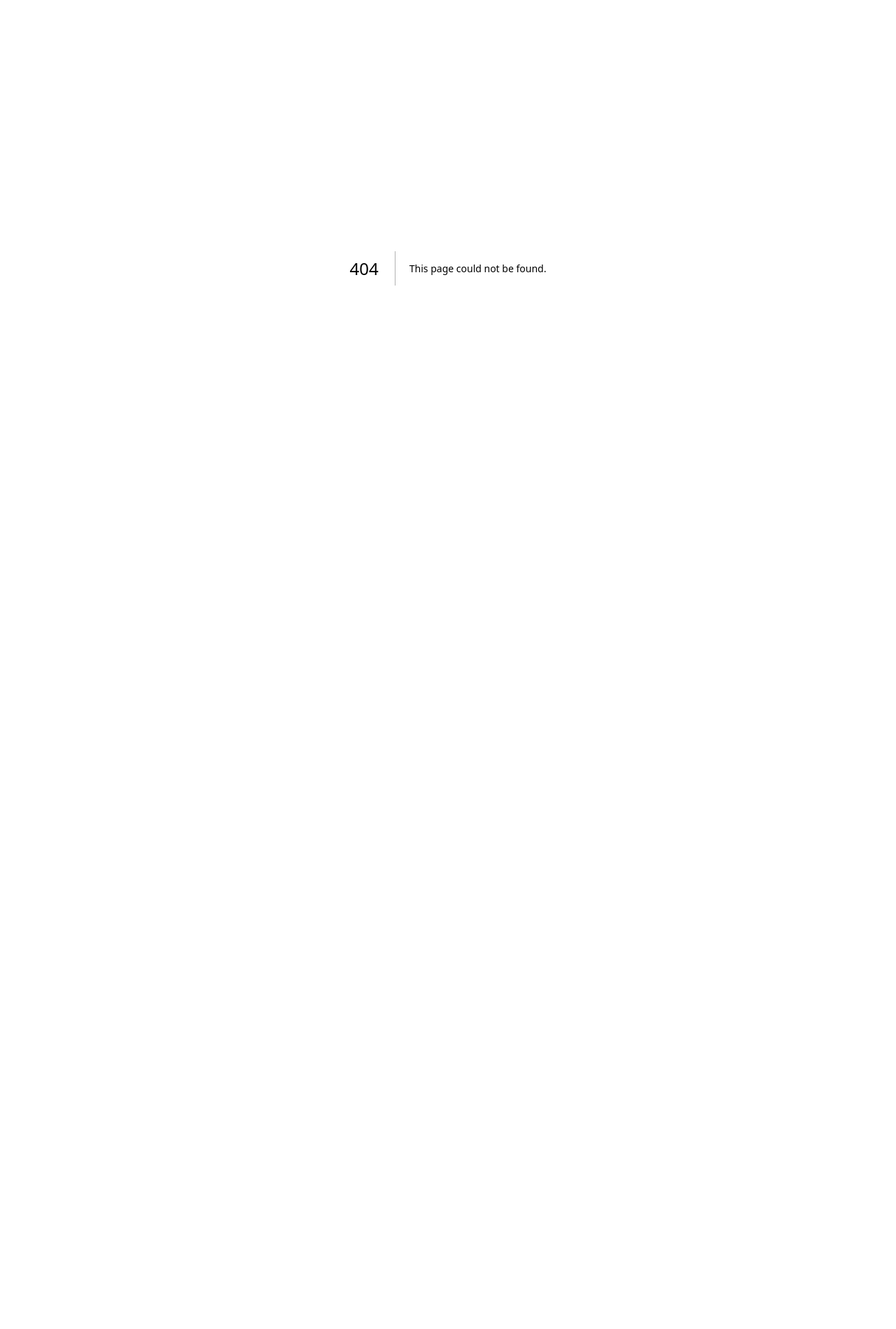
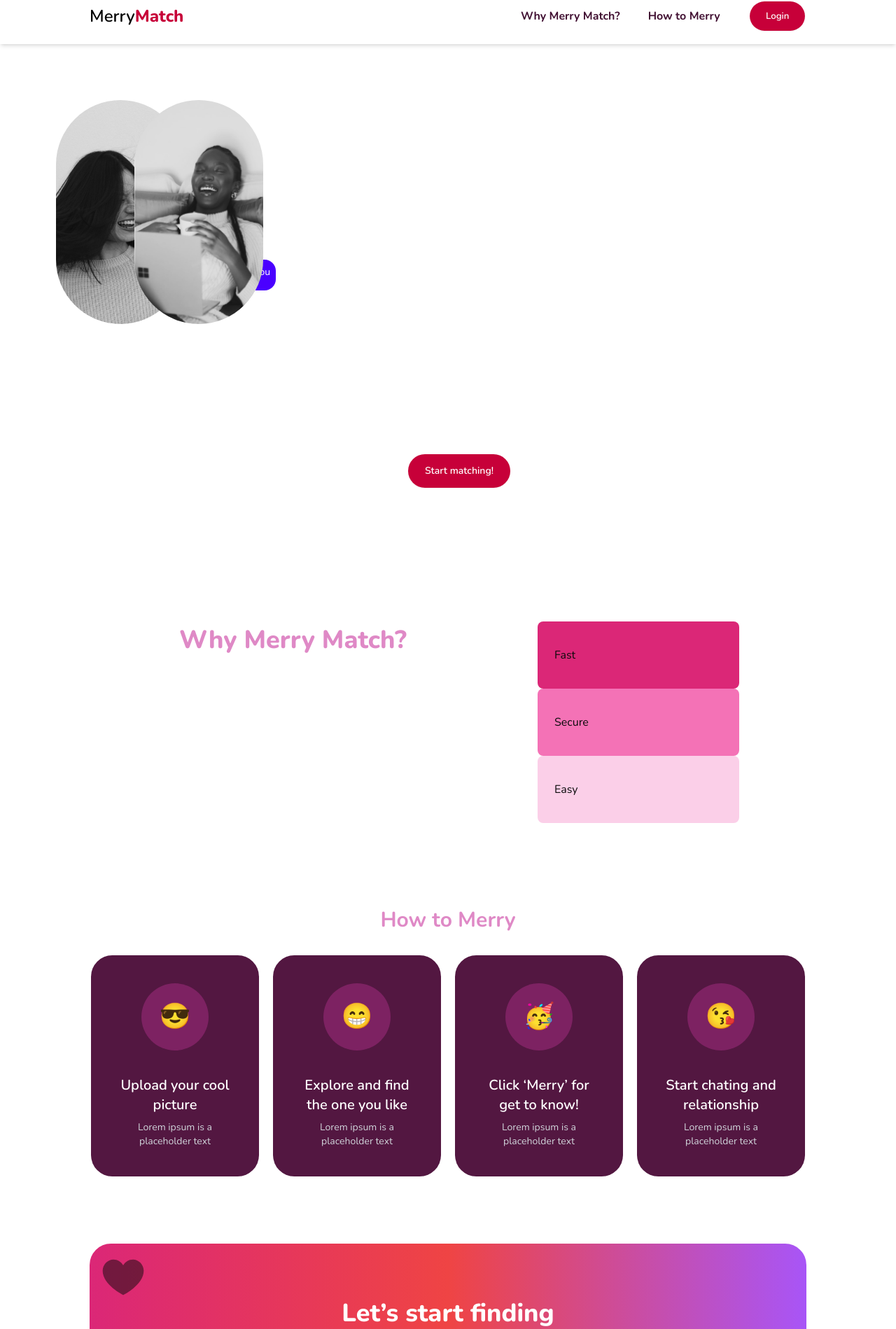
Before and after one commit to sappakit/merry_match_project_test, a Next.js app: page /homepage in a window 1280 px wide. Before the commit this address had no page. Shown: the part 17-1916 px from the top of the page at 70% size. Before the commit the page ends 800 px from the top, so only its background shows below. Built offline with nearby package versions, Linux system fonts and the light colour scheme.

Commit message:
feat: Create landing page layout with hero, cards, and footer

```diff
--- /dev/null
+++ b/src/components/landing-page/card-section.js
@@ -0,0 +1,59 @@
+import { CustomButton } from "@/components/CustomUi";
+import { GoHeartFill } from "react-icons/go";
+export default function CardSection() {
+  return (
+    <>
+
+
+{/* ใช้คอนเซป prop มาช่วย render */}
+<div class=" text-white p-6 lg:py-24">
+  <h2 class="text-center text-3xl font-bold text-second-300 mb-8">How to Merry</h2>
+  {/* box for responsive  ไส้นอก */}
+  <figure class="flex flex-col container mx-auto  lg:flex-row lg:justify-center lg:gap-5 items-center space-y-6  lg:space-y-0">
+    {/* <!-- Step 1 --> */}
+    <div class="bg-second-700 p-10 rounded-badge flex  flex-col items-center w-full lg:w-[15rem]">
+      <div class="text-4xl w-24 h-24 bg-second-600 rounded-full mb-4 flex  col justify-center items-center"> <span className="text-center"> 😎 </span> </div>
+      <article className="mt-5 text-center">
+      <h3 class="text-xl  font-semibold mb-2">Upload your cool picture</h3>
+      <p class="text-sm text-gray-300">Lorem ipsum is a placeholder text</p>
+      </article>
+    </div>
+    {/* <!-- Step 2 --> */}
+    <div class="bg-second-700 p-10 rounded-badge flex  flex-col items-center w-full lg:w-[15rem]">
+      <div class="text-4xl w-24 h-24 bg-second-600 rounded-full mb-4 flex  col justify-center items-center"> <span className="text-center"> 😁 </span> </div>
+      <article className="mt-5 text-center">
+      <h3 class="text-xl  font-semibold mb-2">Explore and find the one you like</h3>
+      <p class="text-sm text-gray-300">Lorem ipsum is a placeholder text</p>
+      </article>
+    </div>
+    {/* <!-- Step 3 --> */}
+    <div class="bg-second-700 p-10 rounded-badge flex  flex-col items-center w-full lg:w-[15rem]">
+      <div class="text-4xl w-24 h-24 bg-second-600 rounded-full mb-4 flex  col justify-center items-center"> <span className="text-center"> 🥳 </span> </div>
+      <article className="mt-5 text-center">
+      <h3 class="text-xl  font-semibold mb-2">Click ‘Merry’ for get to know!</h3>
+      <p class="text-sm text-gray-300">Lorem ipsum is a placeholder text</p>
+      </article>
+    </div>
+    {/* <!-- Step 4 --> */}
+    <div class="bg-second-700 p-10 rounded-badge flex  flex-col items-center w-full lg:w-[15rem]">
+      <div class="text-4xl w-24 h-24 bg-second-600 rounded-full mb-4 flex col justify-center items-center"> <span className="text-center"> 😘 </span> </div>
+      <article className="mt-5 text-center">
+      <h3 class="text-xl  font-semibold mb-2">Start chating and relationship </h3>
+      <p class="text-sm text-gray-300">Lorem ipsum is a placeholder text</p>
+      </article>
+    </div>
+  </figure>
+
+</div>
+
+
+
+
+{/* ใส่ onclike เพื่อ ย้อน path ไป หน้า macthcing or login */}
+
+
+    </>
+  );
+}
+
+// -left-4 -top-20
--- /dev/null
+++ b/src/components/landing-page/header-section.js
@@ -0,0 +1,57 @@
+import { CustomButton } from "@/components/CustomUi";
+import { NavBar } from "@/components/NavBar";
+export default function HeaderSection() {
+  return (
+    <>
+<header className="relative min-h-screen flex flex-col w-full items-center justify-center">
+  {/* รูปภาพและ Bubble ซ้าย */}
+  <figure className="absolute -left-4 -top-[95px] lg:top-20 lg:left-20">
+    <div className="relative h-[20rem] w-[11.5rem] overflow-hidden rounded-full">
+      <img
+        src="/images/person-hompage1.jpg"
+        alt="Person"
+        className="scale-120 h-full w-full object-cover"
+      />
+    </div>
+    <div className="chat chat-start relative -top-[7rem] left-[8rem] lg:-top-[6rem] lg:left-[10rem]">
+      <div className="chat-bubble chat-bubble-primary p-2 text-sm text-utility-primary">
+        Hi! Nice to meet you
+      </div>
+    </div>
+  </figure>
+
+  {/* Section ตรงกลาง */}
+  <section className="flex flex-col items-center justify-center text-center space-y-12 mt-36 lg:ml-8">
+    <article>
+      <h1 className="text-6xl font-extrabold text-utility-primary">
+        Make the <br />
+        first ‘Merry’
+      </h1>
+      <h2 className="mt-6 text-xl font-bold text-utility-primary">
+        If you feel lonely, let’s start meeting <br />
+        new people in your area! <br />
+        Don’t forget to get Merry with us
+      </h2>
+      <div className="mt-12">
+        <CustomButton type="submit" buttonType="primary" customStyle="w-40">
+          Start matching!
+        </CustomButton>
+      </div>
+    </article>
+  </section>
+
+  {/* รูปภาพและ Bubble ขวา */}
+  <figure className="absolute top-[38rem] left-[12rem] lg:top-20 lg:right-20">
+    <div className=" h-[20rem] w-[11.5rem] overflow-hidden rounded-full">
+      <img
+        src="/images/person-hompage2.jpg"
+        alt="Person"
+        className="scale-120 h-full w-full object-cover"
+      />
+    </div>
+  </figure>
+</header>
+
+    </>
+  );
+}
--- /dev/null
+++ b/src/components/landing-page/startmatching-section.js
@@ -0,0 +1,32 @@
+import { CustomButton } from "@/components/CustomUi";
+import { GoHeartFill } from "react-icons/go";
+export default function StartMacthing() {
+  return (
+    <>
+
+<section className="flex items-center justify-center  container mx-auto lg:mb-10  lg:px-16">
+  <div className="max-w-5xl w-full lg:rounded-badge  bg-gradient-to-r from-pink-600 via-red-500 to-purple-500 p-8 lg:p-20   relative text-center">
+    <h2 className="text-2xl lg:text-4xl font-extrabold text-white mb-6">
+      Let’s start finding <br />
+      and matching someone new
+    </h2>
+
+    <CustomButton className=" px-6 py-3 bg-white font-semibold " buttonType="secondary" >
+    Start Matching!
+    </CustomButton>
+
+    {/* Decorative Hearts  มาเก็บสไตล์ทีหลัง*/}
+    {/* big  */}
+    <div> <GoHeartFill className="absolute top-4 left-4 w-16 h-16 opacity-50" /> </div>
+      {/* medium  */}
+    <div> <GoHeartFill className="absolute bottom-4 right-4 w-12 h-12  opacity-50" /> </div>
+        {/* small  */}
+    <div> <GoHeartFill className="absolute bottom-2 right-2 w-5 h-5  opacity-50" /> </div>
+  </div>
+</section>
+
+    </>
+  );
+}
+
+// -left-4 -top-20
--- /dev/null
+++ b/src/components/landing-page/whymarry.js
@@ -0,0 +1,63 @@
+import { CustomButton } from "@/components/CustomUi";
+import { GoHeartFill } from "react-icons/go";
+export default function WhyMerrySection() {
+  return (
+    <>
+    <section className="flex flex-col lg:flex-row items-center justify-center gap-8 ">
+  {/* Left Content */}
+  <div className="max-w-lg text-white p-6 lg:p-8">
+    <h1 className="text-3xl lg:text-4xl font-extrabold text-second-300 mb-6">
+      Why Merry Match?
+    </h1>
+    <p className="text-lg mb-6">
+      Merry Match is a new generation of online dating website for everyone
+    </p>
+    <p className="text-sm leading-relaxed">
+      Whether you’re committed to dating, meeting new people, expanding your
+      social network, meeting locals while traveling, or even just making a
+      small chat with strangers.
+    </p>
+    <p className="text-sm leading-relaxed mt-4">
+      This site allows you to make your own dating profile, discover new people,
+      save favorite profiles, and let them know that you’re interested.
+    </p>
+  </div>
+
+  {/* Right Content */}
+  <div className="relative flex flex-col md:flex-row lg:flex-col items-center md:items-start space-y-6 md:space-y-0 md:space-x-6 lg:space-x-0">
+    {/* Box 1 */}
+    <div className=" flex items-center justify-between w-[16rem] h-[5rem] md:w-[18rem] md:h-[6rem] rounded-lg bg-pink-600">
+      <div className="flex items-center px-4">
+        <p className="ml-2">Fast</p>
+      </div>
+      <div className="absolute top-[-1.5rem] right-[-1.5rem] rounded-full overflow-hidden w-10 h-10">
+        {/* Optional Image */}
+      </div>
+    </div>
+
+    {/* Box 2 */}
+    <div className="flex items-center justify-between w-[16rem] h-[5rem] md:w-[18rem] md:h-[6rem] rounded-lg bg-pink-400">
+      <div className="flex items-center px-4">
+        <p className="ml-2">Secure</p>
+      </div>
+      <div className="absolute top-[-1.5rem] left-[-1.5rem] rounded-full overflow-hidden w-10 h-10">
+        {/* Optional Image */}
+      </div>
+    </div>
+
+    {/* Box 3 */}
+    <div className=" flex items-center justify-between w-[16rem] h-[5rem] md:w-[18rem] md:h-[6rem] rounded-lg bg-pink-200">
+      <div className="flex items-center px-4">
+        <p className="ml-2">Easy</p>
+      </div>
+      <div className="absolute bottom-[-1.5rem] right-[-1.5rem] rounded-full overflow-hidden w-10 h-10">
+        {/* Optional Image */}
+      </div>
+    </div>
+  </div>
+</section>
+
+
+    </>
+  );
+}
--- /dev/null
+++ b/src/pages/homepage/index.js
@@ -0,0 +1,22 @@
+import { CustomButton } from "@/components/CustomUi";
+import { NavBar, Footer } from "@/components/NavBar";
+import { GoHeartFill } from "react-icons/go";
+import CardSection from "@/components/landing-page/card-section";
+import StartMacthing from "@/components/landing-page/startmatching-section";
+import HeaderSection from "@/components/landing-page/header-section";
+import WhyMerrySection from "@/components/landing-page/whymarry";
+export default function Homepage() {
+  return (
+    <>
+
+ <NavBar />
+ <HeaderSection/>
+<WhyMerrySection/>
+<CardSection/>
+<StartMacthing/>
+<Footer/>
+
+
+    </>
+  );
+}
--- a/src/pages/index.js
+++ b/src/pages/index.js
@@ -7,7 +7,6 @@ export default function Home() {
   return (
     <div className="flex min-h-screen flex-col">
       <NavBar />
-
       <div className="flex-grow">
         <h1 className="font-nunito text-8xl text-primary-400">test</h1>
         <input
```
Also changed, not shown: public/images/person-hompage1.jpg (added), public/images/person-hompage2.jpg (added).
